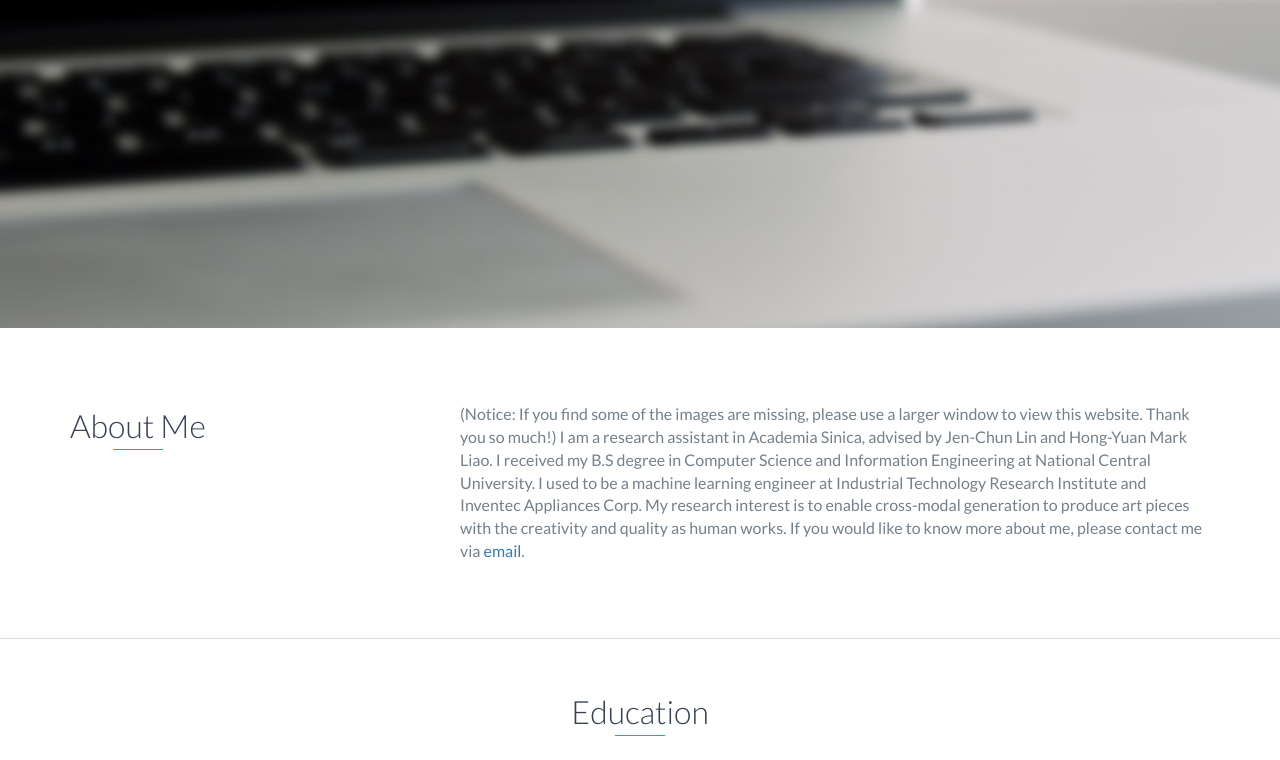
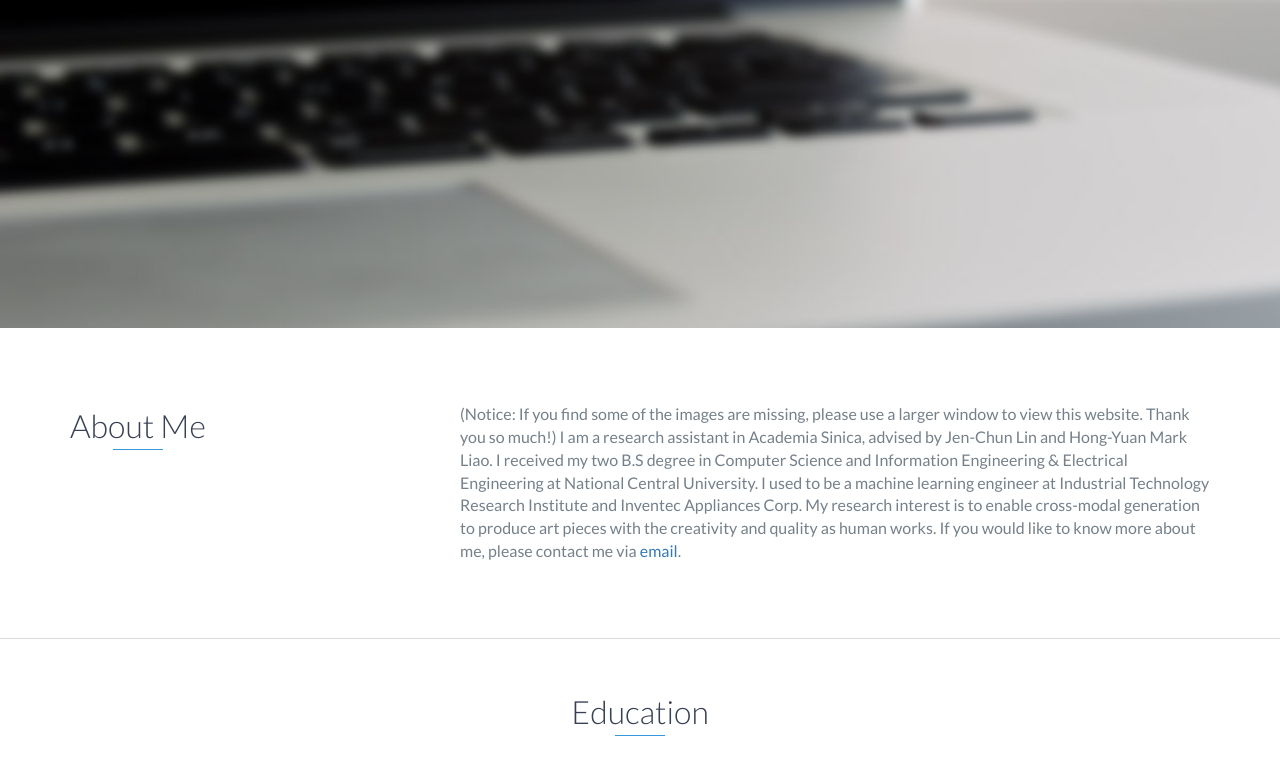
Before and after one commit to HsiaoYingLu/HsiaoYingLu.github.io, a website: page index.html in a window 1280 px wide. Shown: the part 472-1232 px from the top of the page. Drawn offline with nearby package versions, Linux system fonts and the light colour scheme.

Commit message:
Update index.html

```diff
--- a/index.html
+++ b/index.html
@@ -62,7 +62,7 @@
                     <p>
                         (Notice: If you find some of the images are missing, please use a larger window to view this website. Thank you so much!)
                         I am a research assistant in Academia Sinica, advised by Jen-Chun Lin and Hong-Yuan Mark Liao.
-                        I received my B.S degree in Computer Science and Information Engineering at National Central University.
+                        I received my two B.S degree in Computer Science and Information Engineering & Electrical Engineering at National Central University.
                         I used to be a machine learning engineer at Industrial Technology Research Institute and Inventec Appliances Corp.
                         My research interest is to enable cross-modal generation to produce art pieces with the creativity and quality as human works.
                         If you would like to know more about me, please contact me via <a href = "mailto: toru0630@gmail.com">email</a>.
```
